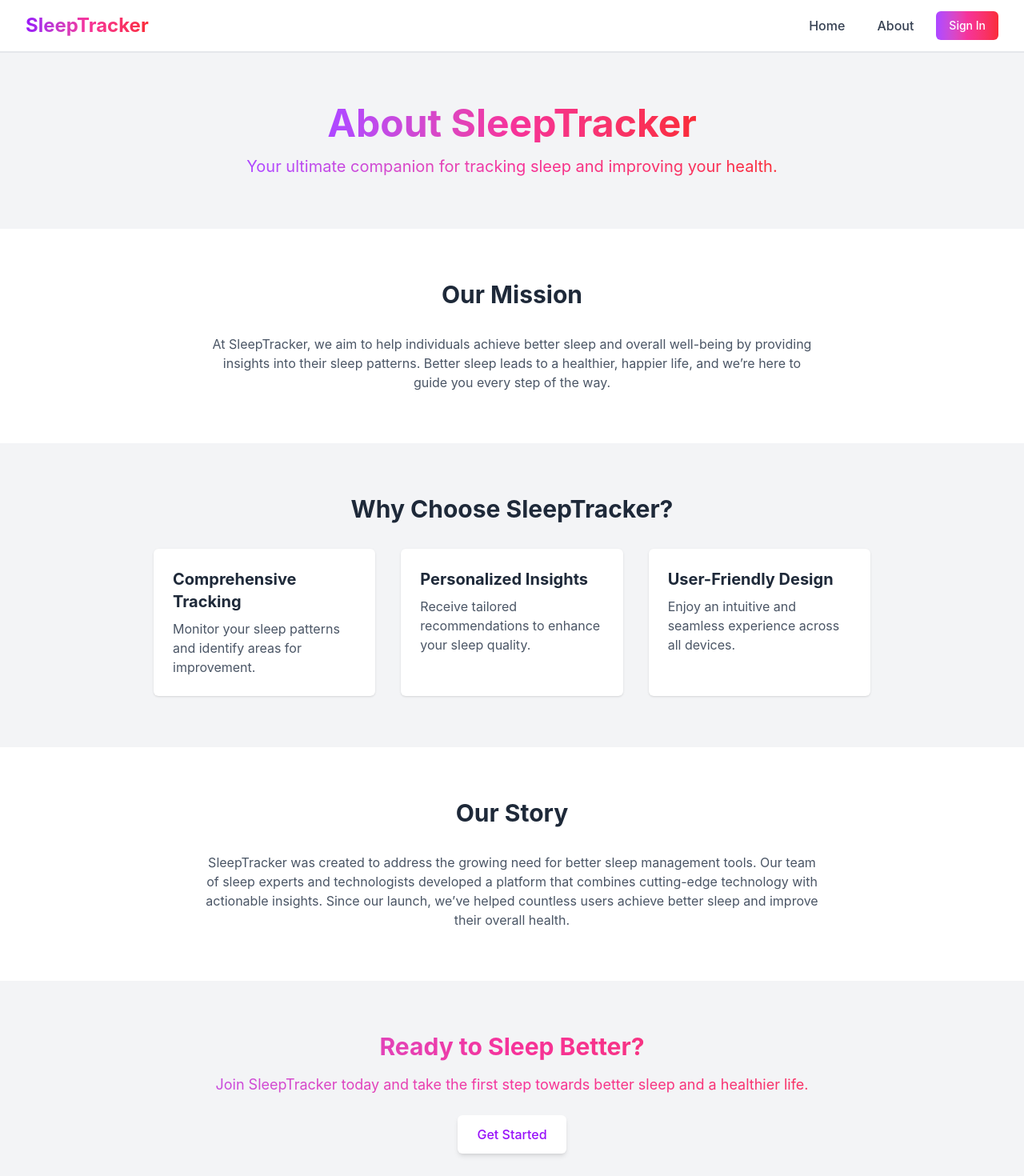
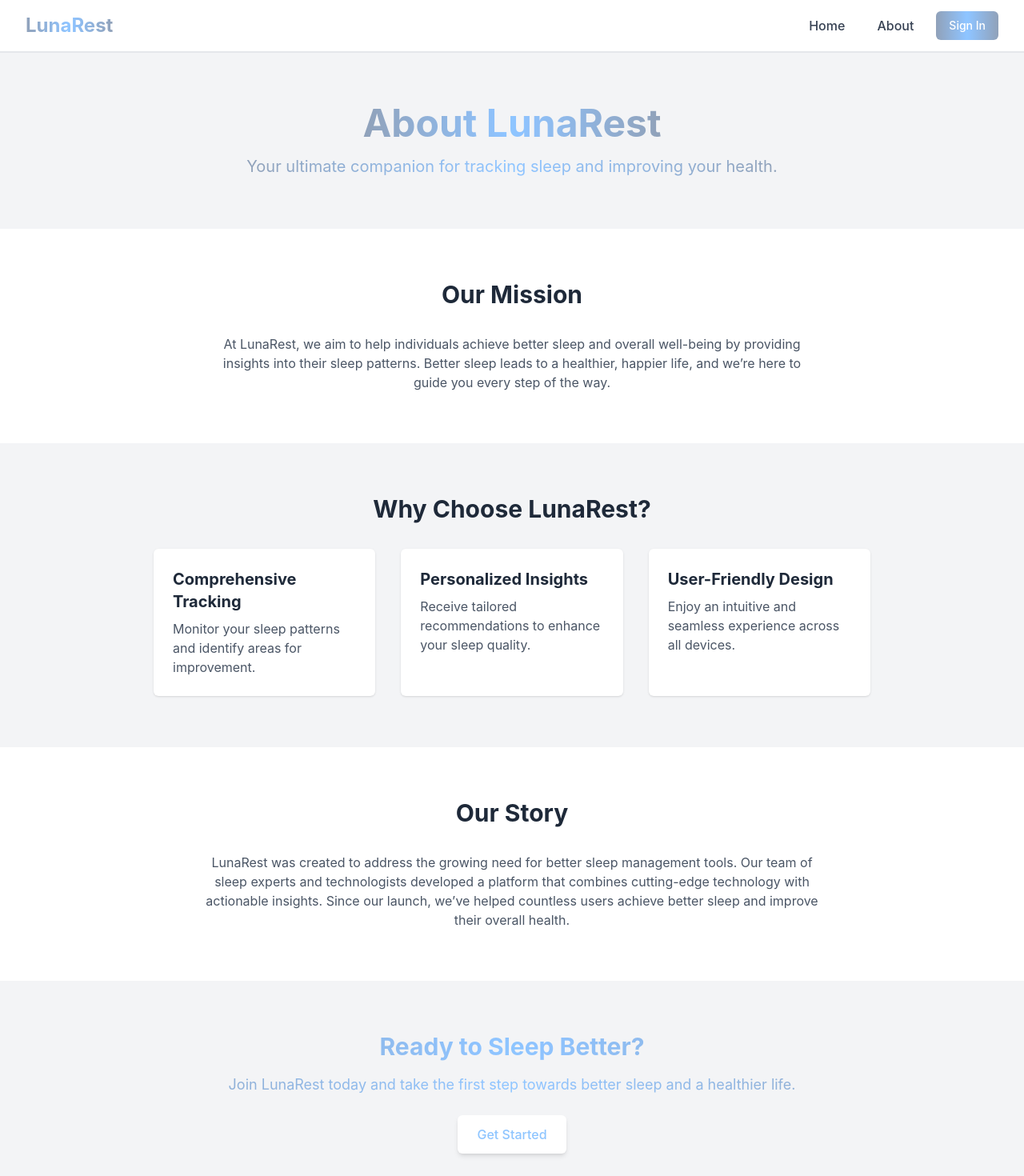
Before and after one commit to Qianqian122333/sleep-tracker, a Next.js app: page /about in a window 1280 px wide. Shown: the top 1470 px of the page at 80% size. Built offline with nearby package versions, Linux system fonts and the light colour scheme; no server answers.

Commit message:
change CSS

```diff
--- a/app/about/page.tsx
+++ b/app/about/page.tsx
@@ -5,10 +5,10 @@ const AboutPage = () => {
     <div className="font-sans bg-gray-100 text-gray-800">
       {/* Hero Section */}
       <section className="flex flex-col items-center justify-center text-center py-16 px-8 bg-gray-100">
-        <h1 className="text-4xl md:text-5xl font-bold mb-4 bg-gradient-to-r from-purple-500 via-pink-500 to-red-500 bg-clip-text text-transparent">
-          About SleepTracker
+        <h1 className="text-4xl md:text-5xl font-bold mb-4 bg-gradient-to-r from-slate-400 via-blue-300 to-slate-400 bg-clip-text text-transparent">
+          About LunaRest
         </h1>
-        <p className="text-lg md:text-xl bg-gradient-to-r from-purple-500 via-pink-500 to-red-500 bg-clip-text text-transparent">
+        <p className="text-lg md:text-xl bg-gradient-to-r from-slate-400 via-blue-300 to-slate-400 bg-clip-text text-transparent">
           Your ultimate companion for tracking sleep and improving your health.
         </p>
       </section>
@@ -17,7 +17,7 @@ const AboutPage = () => {
       <section className="py-16 px-8 bg-white">
         <h2 className="text-3xl font-bold text-center mb-8">Our Mission</h2>
         <p className="text-gray-600 max-w-3xl mx-auto text-center">
-          At SleepTracker, we aim to help individuals achieve better sleep and
+          At LunaRest, we aim to help individuals achieve better sleep and
           overall well-being by providing insights into their sleep patterns.
           Better sleep leads to a healthier, happier life, and we’re here to
           guide you every step of the way.
@@ -27,7 +27,7 @@ const AboutPage = () => {
       {/* Features Section */}
       <section className="py-16 px-8 bg-gray-100">
         <h2 className="text-3xl font-bold text-center mb-8">
-          Why Choose SleepTracker?
+          Why Choose LunaRest?
         </h2>
         <div className="max-w-4xl mx-auto grid grid-cols-1 md:grid-cols-3 gap-8">
           <div className="bg-white p-6 rounded-md shadow">
@@ -55,7 +55,7 @@ const AboutPage = () => {
       <section className="py-16 px-8 bg-white">
         <h2 className="text-3xl font-bold text-center mb-8">Our Story</h2>
         <p className="text-gray-600 max-w-3xl mx-auto text-center">
-          SleepTracker was created to address the growing need for better sleep
+          LunaRest was created to address the growing need for better sleep
           management tools. Our team of sleep experts and technologists
           developed a platform that combines cutting-edge technology with
           actionable insights. Since our launch, we’ve helped countless users
@@ -65,16 +65,16 @@ const AboutPage = () => {
 
       {/* Call to Action Section */}
       <section className="py-16 px-8 bg-gray-100 text-center">
-        <h2 className="text-3xl font-bold mb-4 bg-gradient-to-r from-purple-500 via-pink-500 to-red-500 bg-clip-text text-transparent">
+        <h2 className="text-3xl font-bold mb-4 bg-gradient-to-r from-slate-400 via-blue-300 to-slate-400 bg-clip-text text-transparent">
           Ready to Sleep Better?
         </h2>
-        <p className="text-lg mb-6 bg-gradient-to-r from-purple-500 via-pink-500 to-red-500 bg-clip-text text-transparent">
-          Join SleepTracker today and take the first step towards better sleep
-          and a healthier life.
+        <p className="text-lg mb-6 bg-gradient-to-r from-slate-400 via-blue-300 to-slate-400 bg-clip-text text-transparent">
+          Join LunaRest today and take the first step towards better sleep and a
+          healthier life.
         </p>
         <Link
           href="/sign-up"
-          className="inline-block bg-white text-purple-600 hover:text-purple-700 px-6 py-3 rounded-md font-medium shadow-md transition"
+          className="inline-block bg-white text-blue-300 hover:text-blue-400 px-6 py-3 rounded-md font-medium shadow-md transition"
         >
           Get Started
         </Link>
--- a/app/page.tsx
+++ b/app/page.tsx
@@ -26,7 +26,7 @@ const Homepage = async () => {
 
             {/* User Details */}
             <div className="flex-1">
-              <h2 className="text-2xl md:text-3xl font-bold text-purple-600 mb-2">
+              <h2 className="text-2xl md:text-3xl font-bold text-blue-400 mb-2">
                 Welcome Back, {user.firstName} 👋
               </h2>
               <p className="text-gray-600 mb-4">
--- a/components/AddNewRecord.tsx
+++ b/components/AddNewRecord.tsx
@@ -36,7 +36,7 @@ const AddRecord = () => {
   return (
     <div className="bg-gray-100 flex items-center justify-center">
       <div className="bg-white shadow-lg rounded-lg p-8 w-full">
-        <h3 className="text-2xl font-bold text-center mb-6 bg-linear-to-r from-purple-500 via-pink-500 to-red-500 bg-clip-text text-transparent">
+        <h3 className="text-2xl font-bold text-center mb-6 bg-gradient-to-r from-slate-400 via-blue-300 to-slate-400 bg-clip-text text-transparent">
           Track Your Sleep
         </h3>
         <form
@@ -126,7 +126,7 @@ const AddRecord = () => {
           {/* Submit Button */}
           <button
             type="submit"
-            className="w-full bg-linear-to-r from-purple-500 via-pink-500 to-red-500 hover:from-purple-600 hover:via-pink-600 hover:to-red-600 text-white px-4 py-2 rounded-md font-medium shadow-md transition flex items-center justify-center cursor-pointer"
+            className="w-full bg-gradient-to-r from-slate-400 via-blue-300 to-slate-400 hover:from-slate-400 hover:via-blue-300 hover:to-slate-400 text-white px-4 py-2 rounded-md font-medium shadow-md transition flex items-center justify-center cursor-pointer"
             disabled={isLoading} // Disable button while loading
           >
             {isLoading ? (
--- a/components/AverageSleep.tsx
+++ b/components/AverageSleep.tsx
@@ -33,7 +33,7 @@ const AverageSleep = async () => {
         <h4 className="text-lg font-medium text-gray-600 mb-2">
           Your Average Sleep Last 7 Days
         </h4>
-        <h1 className="sm:text-3xl text-2xl font-bold bg-linear-to-r from-purple-500 via-pink-500 to-red-500 bg-clip-text text-transparent">
+        <h1 className="sm:text-3xl text-2xl font-bold bg-gradient-to-r from-slate-400 via-blue-300 to-slate-400 bg-clip-text text-transparent">
           {hours} hours {minutes} minutes
         </h1>
       </div>
--- a/components/Guest.tsx
+++ b/components/Guest.tsx
@@ -6,15 +6,15 @@ const Guest = () => {
       {/* Hero Section */}
       <div className="flex flex-col md:flex-row items-center justify-between p-3 md:p-16 bg-gray-100 pt-20">
         <div className="flex-1 mb-8 xl:pl-10">
-          <h1 className="text-2xl md:text-4xl font-bold mb-4 bg-linear-to-r from-purple-500 via-pink-500 to-red-500 bg-clip-text text-transparent">
-            Welcome to SleepTracker
+          <h1 className="text-2xl md:text-4xl font-bold mb-4 bg-gradient-to-r from-slate-400 via-blue-300 to-slate-400 bg-clip-text text-transparent">
+            Welcome to LunaRest
           </h1>
           <p className="md:text-xl mb-6">
             Track your sleep, improve your health, and wake up feeling refreshed
-            with SleepTracker.
+            with LunaRest.
           </p>
           <SignInButton>
-            <button className="w-full md:w-auto bg-linear-to-r from-purple-500 via-pink-500 to-red-500 hover:from-purple-600 hover:via-pink-600 hover:to-red-600 text-white px-4 py-2 rounded-md font-medium cursor-pointer">
+            <button className="w-full md:w-auto bg-gradient-to-r from-slate-400 via-blue-300 to-slate-400 hover:from-slate-400 hover:via-blue-300 hover:to-slate-400 text-white px-4 py-2 rounded-md font-medium cursor-pointer">
               Get Started
             </button>
           </SignInButton>
@@ -22,7 +22,7 @@ const Guest = () => {
         <div className="flex-1 flex justify-center items-center">
           <img
             src="sleep-tracker.png"
-            alt="SleepTracker Illustration"
+            alt="LunaRest Illustration"
             className="w-full md:max-w-md rounded-tl-3xl rounded-br-3xl shadow-lg"
           />
         </div>
@@ -38,23 +38,23 @@ const Guest = () => {
         </h2>
         <div className="max-w-3xl mx-auto space-y-8">
           <div>
-            <h3 className="text-xl font-bold">What is SleepTracker?</h3>
+            <h3 className="text-xl font-bold">What is LunaRest?</h3>
             <p className="text-gray-600">
-              SleepTracker is a powerful tool designed to help you monitor your
+              LunaRest is a powerful tool designed to help you monitor your
               sleep patterns and improve your overall health.
             </p>
           </div>
           <div>
             <h3 className="text-xl font-bold">How does it work?</h3>
             <p className="text-gray-600">
-              SleepTracker analyzes your sleep data and provides personalized
+              LunaRest analyzes your sleep data and provides personalized
               insights to help you achieve better sleep.
             </p>
           </div>
           <div>
-            <h3 className="text-xl font-bold">Is SleepTracker free?</h3>
+            <h3 className="text-xl font-bold">Is LunaRest free?</h3>
             <p className="text-gray-600">
-              Yes, SleepTracker offers a free plan with basic features. Premium
+              Yes, LunaRest offers a free plan with basic features. Premium
               plans are available for advanced insights and analytics.
             </p>
           </div>
@@ -72,21 +72,21 @@ const Guest = () => {
         <div className="max-w-4xl mx-auto grid grid-cols-1 md:grid-cols-3 gap-8">
           <div className="bg-white p-6 rounded-md shadow">
             <p className="text-gray-700 mb-4">
-              &quot;SleepTracker has completely transformed my sleep schedule. I
+              &quot;LunaRest has completely transformed my sleep schedule. I
               feel more energized every day!&quot;
             </p>
             <p className="text-purple-500 font-bold">- Sarah L.</p>
           </div>
           <div className="bg-white p-6 rounded-md shadow">
             <p className="text-gray-700 mb-4">
-              &quot;The insights from SleepTracker have helped me identify and
-              fix my sleep issues. Highly recommend it!&quot;
+              &quot;The insights from LunaRest have helped me identify and fix
+              my sleep issues. Highly recommend it!&quot;
             </p>
             <p className="text-purple-500 font-bold">- John D.</p>
           </div>
           <div className="bg-white p-6 rounded-md shadow">
             <p className="text-gray-700 mb-4">
-              &quot;SleepTracker is so easy to use and provides accurate data.
+              &quot;LunaRest is so easy to use and provides accurate data.
               It&#39;s a must-have for anyone looking to improve their
               sleep!&quot;
             </p>
--- a/components/Navbar.tsx
+++ b/components/Navbar.tsx
@@ -14,8 +14,8 @@ export default async function Navbar() {
         <div className="flex items-center justify-between h-16">
           <div className="flex items-center">
             <Link href="/" className="shrink-0">
-              <span className="text-md sm:text-2xl font-bold bg-linear-to-r from-purple-600 via-pink-500 to-red-500 bg-clip-text text-transparent">
-                SleepTracker
+              <span className="text-md sm:text-2xl font-bold bg-gradient-to-r from-slate-400 via-blue-300 to-slate-400 bg-clip-text text-transparent">
+                LunaRest
               </span>
             </Link>
           </div>
@@ -23,21 +23,21 @@ export default async function Navbar() {
           <div className="flex items-center space-x-4">
             <Link
               href="/"
-              className="text-gray-700 hover:text-purple-600 px-2 py-1 rounded-md text-sm sm:px-3 sm:py-2 sm:text-base font-medium hidden sm:block"
+              className="text-gray-700 hover:text-blue-400 px-2 py-1 rounded-md text-sm sm:px-3 sm:py-2 sm:text-base font-medium hidden sm:block"
             >
               Home
             </Link>
 
             <Link
               href="/about"
-              className="text-gray-700 hover:text-purple-600 px-2 py-1 rounded-md text-sm sm:px-3 sm:py-2 sm:text-base font-medium "
+              className="text-gray-700 hover:text-blue-400 px-2 py-1 rounded-md text-sm sm:px-3 sm:py-2 sm:text-base font-medium "
             >
               About
             </Link>
 
             <SignedOut>
               <SignInButton>
-                <button className="w-full sm:w-auto bg-gradient-to-r from-purple-500 via-pink-500 to-red-500 hover:from-purple-600 hover:via-pink-600 hover:to-red-600 text-white sm:px-4 sm:py-2 px-3 py-1 text-sm sm:text-md rounded-md font-medium cursor-pointer">
+                <button className="w-full sm:w-auto bg-gradient-to-r from-slate-400 via-blue-300 to-slate-400 hover:from-slate-400 hover:via-blue-300 hover:to-slate-400 text-white sm:px-4 sm:py-2 px-3 py-1 text-sm sm:text-md rounded-md font-medium cursor-pointer">
                   Sign In
                 </button>
               </SignInButton>
--- a/components/RecordChart.tsx
+++ b/components/RecordChart.tsx
@@ -16,7 +16,7 @@ const RecordChart = async () => {
     return (
       <div className="bg-gray-100 flex items-center justify-center">
         <div className="bg-white shadow-lg rounded-lg p-8 w-full  text-center">
-          <h3 className="text-2xl font-bold mb-4 bg-gradient-to-r from-purple-500 via-pink-500 to-red-500 bg-clip-text text-transparent">
+          <h3 className="text-2xl font-bold mb-4 bg-gradient-to-r from-slate-400 via-blue-300 to-slate-400 bg-clip-text text-transparent">
             No Sleep Records Found
           </h3>
           <p className="text-gray-600">
@@ -30,7 +30,7 @@ const RecordChart = async () => {
   return (
     <div className="bg-gray-100 flex items-center justify-center">
       <div className="bg-white shadow-lg rounded-lg p-8 w-full ">
-        <h3 className="text-2xl font-bold text-center mb-6 bg-gradient-to-r from-purple-500 via-pink-500 to-red-500 bg-clip-text text-transparent">
+        <h3 className="text-2xl font-bold text-center mb-6 bg-gradient-to-r from-slate-400 via-blue-300 to-slate-400 bg-clip-text text-transparent">
           Sleep Records Chart
         </h3>
         <BarChart
--- a/components/RecordHistory.tsx
+++ b/components/RecordHistory.tsx
@@ -17,7 +17,7 @@ const RecordHistory = async () => {
     return (
       <div className="bg-gray-100 flex items-center justify-center pb-6">
         <div className="bg-white shadow-lg rounded-lg p-8 w-full text-center">
-          <h3 className="text-2xl font-bold mb-4 bg-linear-to-r from-purple-500 via-pink-500 to-red-500 bg-clip-text text-transparent">
+          <h3 className="text-2xl font-bold mb-4 bg-gradient-to-r from-slate-400 via-blue-300 to-slate-400 bg-clip-text text-transparent">
             No Sleep Records Found
           </h3>
           <p className="text-gray-600">
@@ -31,7 +31,7 @@ const RecordHistory = async () => {
   return (
     <div className="bg-gray-100 p-6 ">
       <div className="bg-white shadow-lg rounded-lg p-8 mx-auto">
-        <h3 className="text-2xl font-bold text-center mb-6 bg-linear-to-r from-purple-500 via-pink-500 to-red-500 bg-clip-text text-transparent border-b border-gray-200 pb-6">
+        <h3 className="text-2xl font-bold text-center mb-6 bg-gradient-to-r from-slate-400 via-blue-300 to-slate-400 bg-clip-text text-transparent border-b border-gray-200 pb-6">
           Sleep History
         </h3>
         <ul className="space-y-4">
--- a/components/RecordItem.tsx
+++ b/components/RecordItem.tsx
@@ -16,8 +16,8 @@ const RecordItem = ({ record }: { record: Record }) => {
     <li
       className={`flex justify-between items-center bg-white p-4 rounded-lg shadow-md mb-4 border-t border-t-gray-100 ${
         record?.amount < 7
-          ? "border-l-4 border-red-500"
-          : "border-l-4 border-green-500"
+          ? "border-l-4 border-blue-50"
+          : "border-l-4 border-blue-200"
       }`}
     >
       <div className="flex flex-col">
@@ -33,7 +33,7 @@ const RecordItem = ({ record }: { record: Record }) => {
       </div>
       <button
         onClick={() => handleDeleteRecord(record.id)}
-        className={`bg-red-500 text-white rounded-full w-8 h-8 flex items-center justify-center hover:bg-red-600 transition cursor-pointer ${
+        className={`bg-blue-300 text-white rounded-full w-8 h-8 flex items-center justify-center hover:bg-red-600 transition cursor-pointer ${
           isLoading ? "opacity-50 cursor-not-allowed" : ""
         }`}
         aria-label="Delete record"
```
Also changed, not shown: components/BarChart.tsx (+5 -6 lines), components/Footer.tsx (+5 -5 lines).
